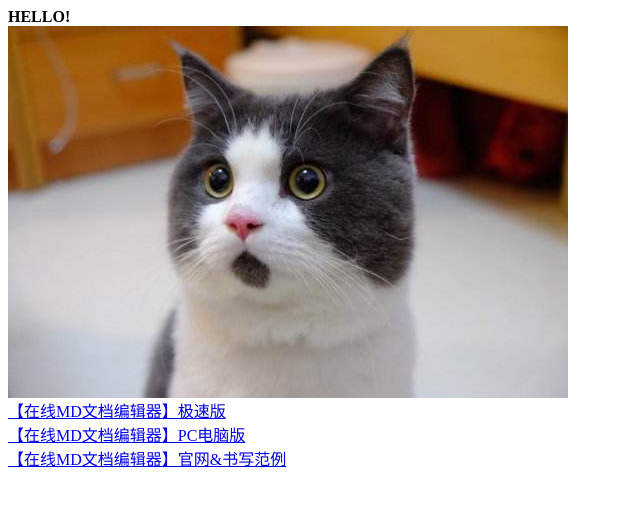
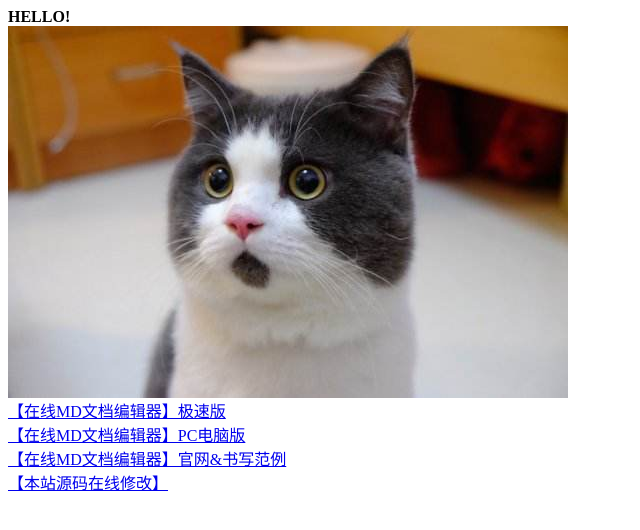
Before and after one commit to smtxk/smtxk.github.io, a plain HTML site: page index.html in a window 1280 px wide. Shown: the whole page, without its empty margins (0-640 px from the left). Drawn offline with Linux system fonts and the light colour scheme.

Commit message:
Update index.html

```diff
--- a/index.html
+++ b/index.html
@@ -7,3 +7,5 @@
 <a href="https://www.zybuluo.com/mdeditor" target="_blank">【在线MD文档编辑器】PC电脑版</a>
 <br>
 <a href="http://editor.md.ipandao.com/" target="_blank">【在线MD文档编辑器】官网&书写范例</a>
+<br>
+<a href="https://github.com/smtxk/smtxk.github.io/" target="_blank">【本站源码在线修改】</a>
```
